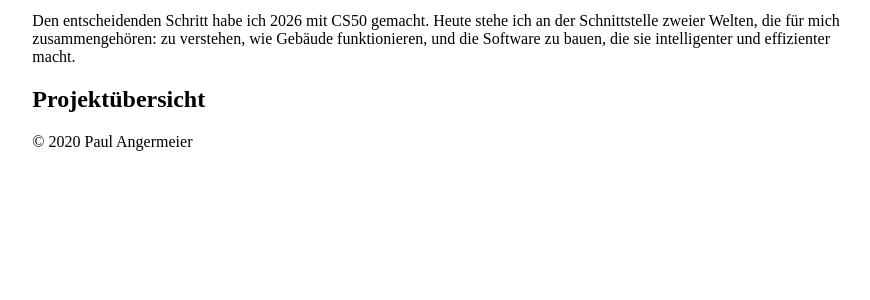
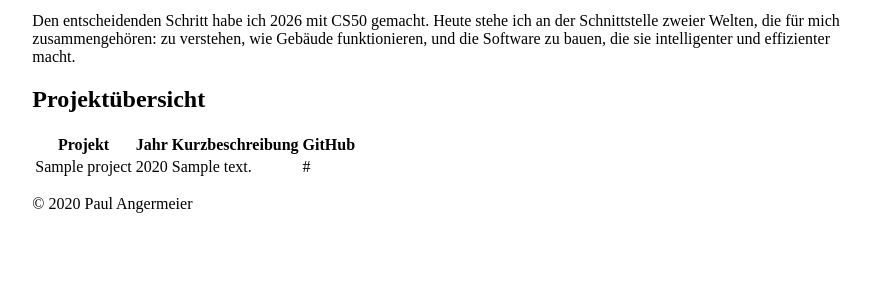
Before and after one commit to paulangermeier/portfolio, a Flask app: template templates/index.html in a window 1280 px wide. Shown: the part 275-575 px from the top of the page, without its empty margins (397-1267 px from the left). Run offline with Flask 3, Linux system fonts and the light colour scheme; the template is opened without the code that fills it: most values are stand-ins (such as "Sample title", 1, 10 or a date in 2020).

Commit message:
Render featured projects from DB in index table

```diff
--- a/app.py
+++ b/app.py
@@ -13,6 +13,7 @@ def get_db():
     if db is None:
         # if no connection is there create db connection
         db = g._database = sqlite3.connect(DATABASE)
+        db.row_factory = sqlite3.Row
     return db
 
 # route/ function to close the db connection
@@ -31,6 +32,11 @@ def index():
     # create a db cursor
     cur = get_db().cursor()
 
+    # Querying DB to store the relevant projects for index.html as a list of row objects (dicts)
+    rel_projects = cur.execute(
+        "SELECT * FROM projects WHERE featured = 1"
+    ).fetchall()
 
+    print(rel_projects[0]["title"])
 
-    return render_template("index.html", current_year=current_year)
+    return render_template("index.html", current_year=current_year, rel_projects=rel_projects)
--- a/templates/index.html
+++ b/templates/index.html
@@ -86,8 +86,23 @@ Paul Angermeier
         </section>
         <section id="projects">
             <h2>Projektübersicht</h2>
+            <table>
+                <tr>
+                    <th>Projekt</th>
+                    <th>Jahr</th>
+                    <th>Kurzbeschreibung</th>
+                    <th>GitHub</th>
+                </tr>
+                {% for project in rel_projects %}
+                <tr>
+                    <td>{{ project["title"] }}</td>
+                    <td>{{ project["year"] }}</td>
+                    <td>{{ project["short_description"] }}</td>
+                    <td>{{ project["github_url"] }}</td>
+                </tr>
+                {% endfor %}
+            </table>
         </section>
-
         <footer>
             <p>&copy; {{ current_year }} Paul Angermeier</p>
         </footer>
```
